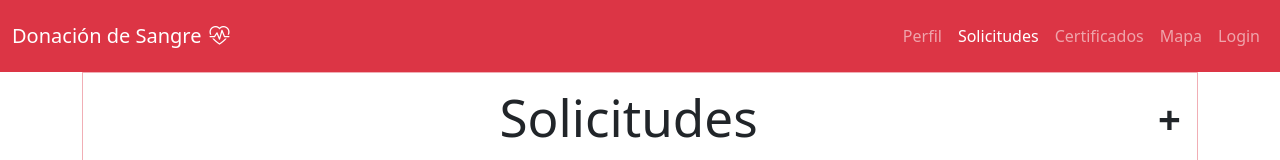
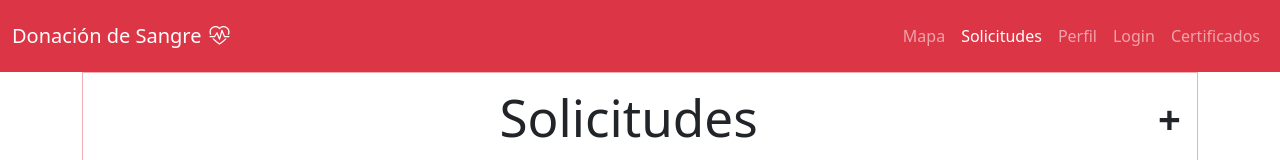
Before and after one commit to MedinaEnrique/solicitud_sangre, a React (Vite) app: page /lista-solicitudes in a window 1280 px wide. Shown: the top 160 px of the page. Built offline with nearby package versions, Linux system fonts and the light colour scheme.

Commit message:
falta validar contraseña

```diff
--- a/src/components/NavBar.jsx
+++ b/src/components/NavBar.jsx
@@ -2,11 +2,11 @@ import { NavLink } from "react-router-dom";
 
 function NavBar() {
   const links = [
+    { title: "Mapa", href: "/mapa" },
+    { title: "Solicitudes", href: "/lista-solicitudes" },
     { title: "Perfil", href: "/perfil" },
-    { title: "Solicitudes", href: "/lista-solicitudes" },
+    { title: "Login", href: "/login" },
     { title: "Certificados", href: "/certificados" },
-    { title: "Mapa", href: "/mapa" },
-    { title: "Login", href: "/login" },
   ];
   return (
     <>
```
